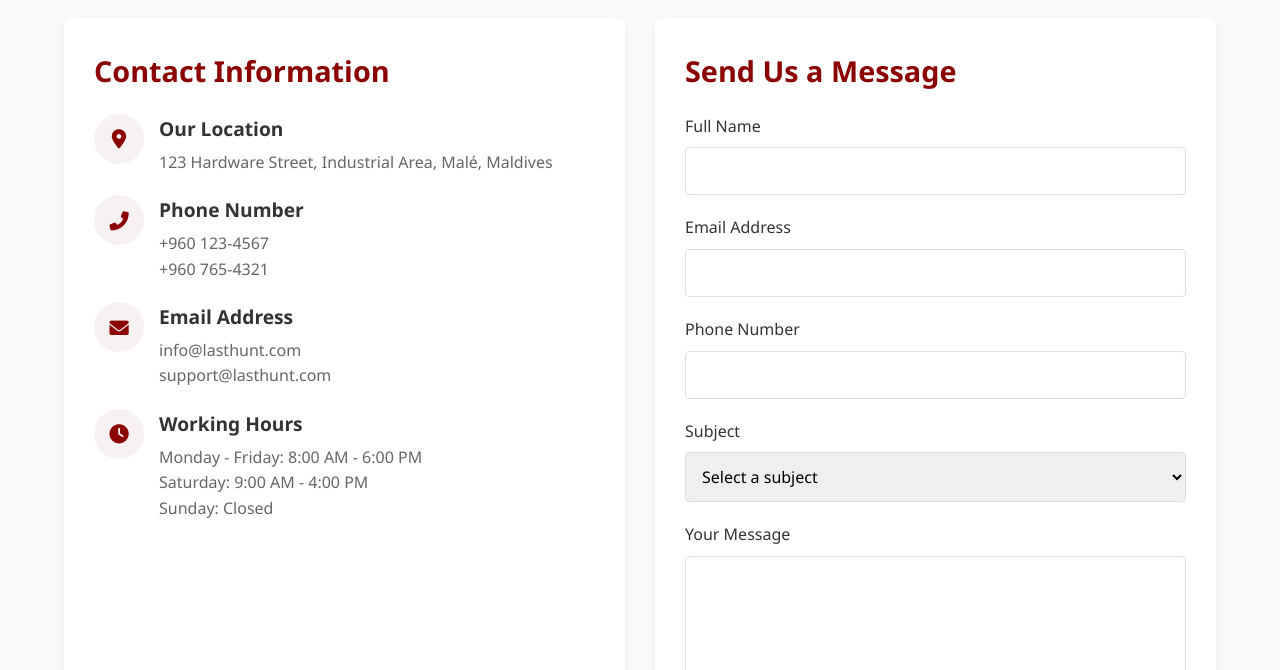
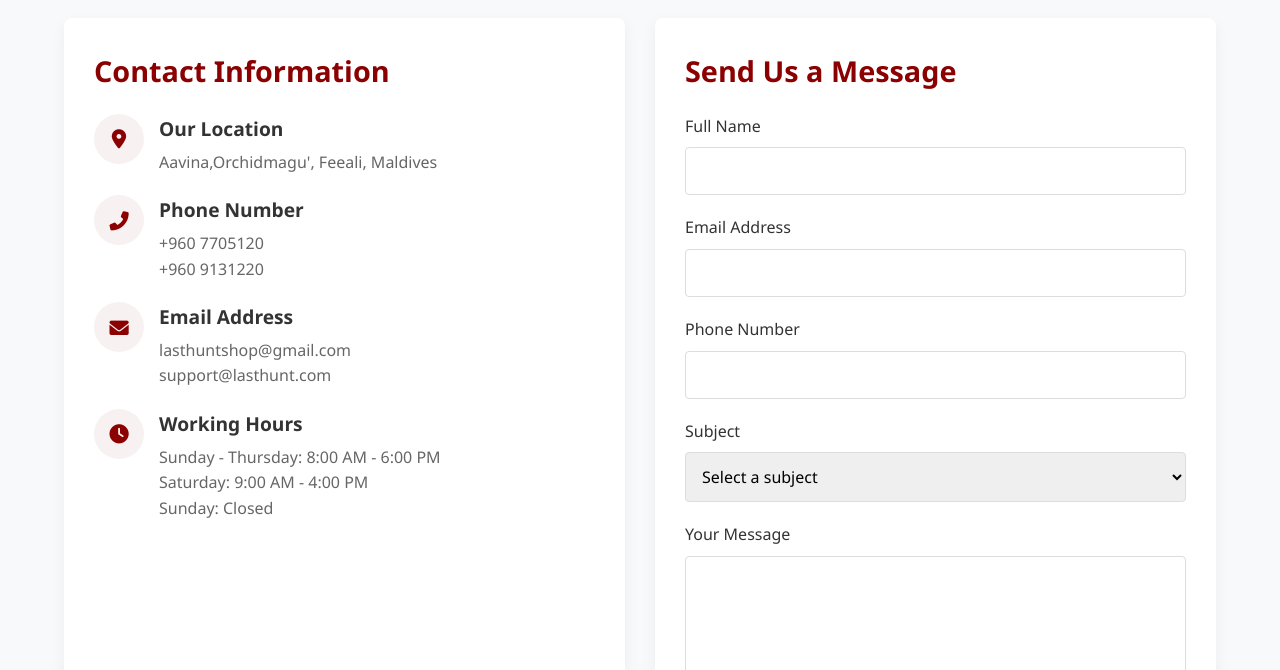
Before and after one commit to lasthunt/lasthuntshop, a plain HTML site: page contact.html in a window 1280 px wide. Shown: the part 456-1126 px from the top of the page. Drawn offline with Linux system fonts and the light colour scheme.

```diff
--- a/contact.html
+++ b/contact.html
@@ -340,7 +340,7 @@
                     </div>
                     <div class="contact-details">
                         <h3>Our Location</h3>
-                        <p>123 Hardware Street, Industrial Area, Malé, Maldives</p>
+                        <p>Aavina,Orchidmagu', Feeali, Maldives</p>
                     </div>
                 </div>
 
@@ -350,8 +350,8 @@
                     </div>
                     <div class="contact-details">
                         <h3>Phone Number</h3>
-                        <p><a href="tel:+9601234567">+960 123-4567</a></p>
-                        <p><a href="tel:+9607654321">+960 765-4321</a></p>
+                        <p><a href="tel:+9607705120">+960 7705120</a></p>
+                        <p><a href="tel:+9609131220">+960 9131220</a></p>
                     </div>
                 </div>
 
@@ -361,7 +361,7 @@
                     </div>
                     <div class="contact-details">
                         <h3>Email Address</h3>
-                        <p><a href="mailto:info@lasthunt.com">info@lasthunt.com</a></p>
+                        <p><a href="mailto:info@lasthunt.com">lasthuntshop@gmail.com</a></p>
                         <p><a href="mailto:support@lasthunt.com">support@lasthunt.com</a></p>
                     </div>
                 </div>
@@ -372,7 +372,7 @@
                     </div>
                     <div class="contact-details">
                         <h3>Working Hours</h3>
-                        <p>Monday - Friday: 8:00 AM - 6:00 PM</p>
+                        <p>Sunday - Thursday: 8:00 AM - 6:00 PM</p>
                         <p>Saturday: 9:00 AM - 4:00 PM</p>
                         <p>Sunday: Closed</p>
                     </div>
```
